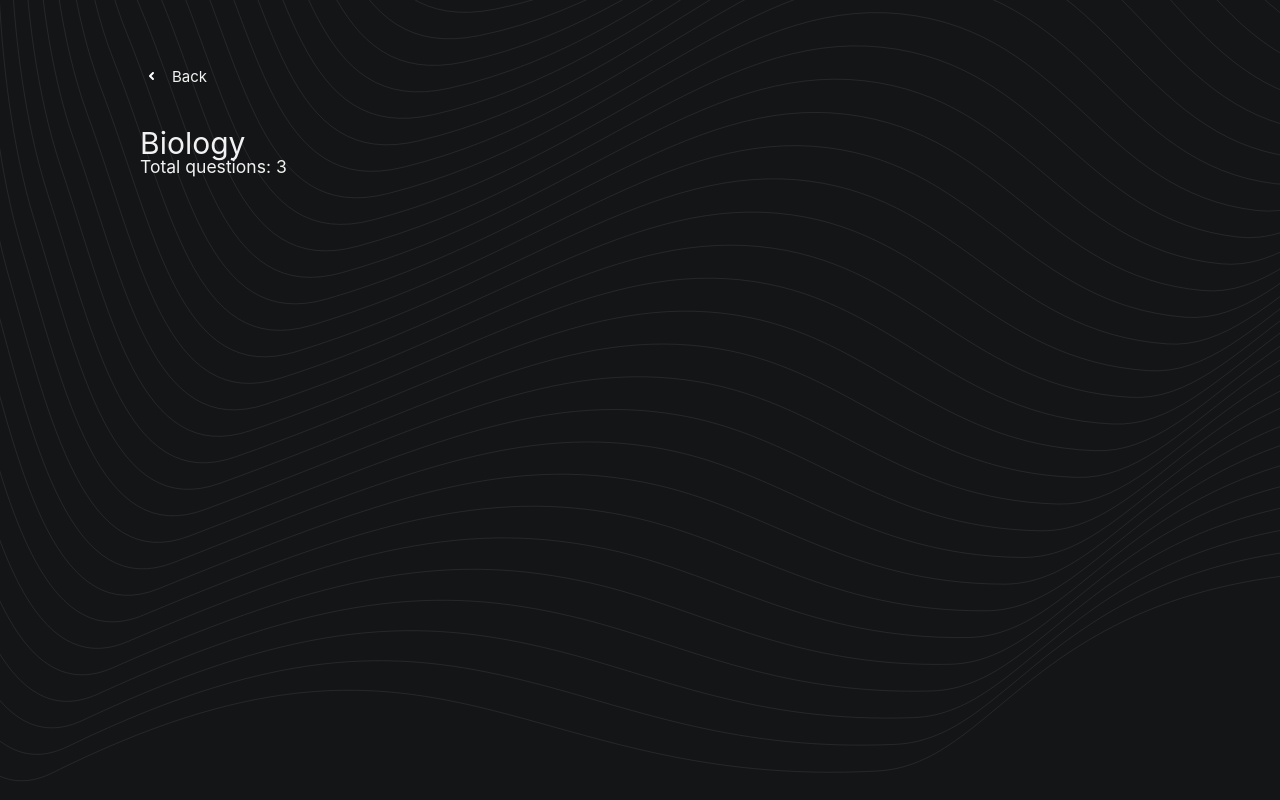
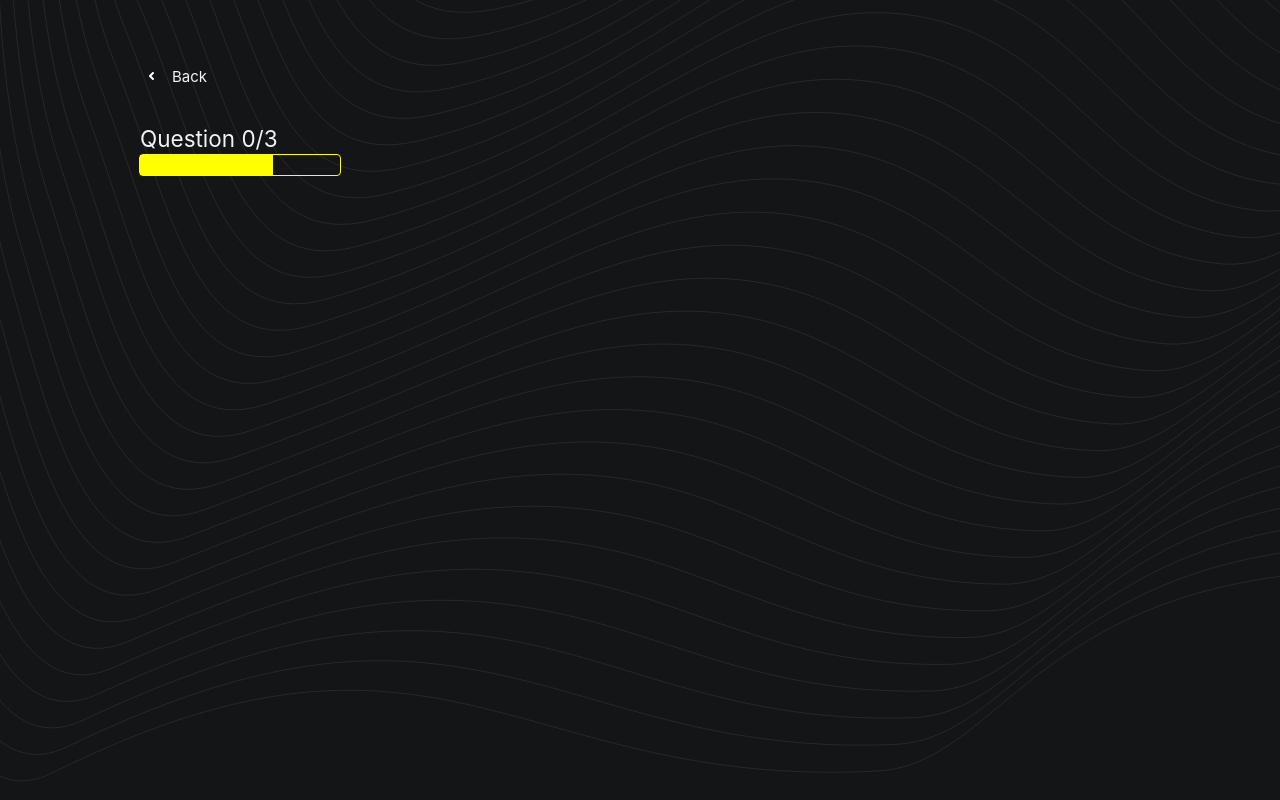
Before and after one commit to vdekterev/vue-learning, a Vue app: page /quizzes/biology in a window 1280 px wide. Built offline with nearby package versions, Linux system fonts and the light colour scheme.

Commit message:
created search-bar

```diff
--- a/src/components/QuizCard.vue
+++ b/src/components/QuizCard.vue
@@ -29,6 +29,7 @@
 	cursor: pointer;
 	margin: 0 auto;
 	position: relative;
+	transition: transform .3s ease-in-out;
 	&_img {
 		overflow: hidden;
 		border-top-left-radius: 8px;
@@ -54,5 +55,8 @@
 		width: 100%;
 		height: 100%;
 	}
+	&:hover {
+		transform: scale(1.05);
+	}
 }
 </style>
--- /dev/null
+++ b/src/components/ui/ProgressBar.vue
@@ -0,0 +1,23 @@
+<script setup>
+
+</script>
+
+<template>
+	<div class="progress-bar">
+		<div class="progress-bar_progress"/>
+	</div>
+</template>
+
+<style scoped lang="scss">
+	.progress-bar {
+		border-radius: 3px;
+		outline: 1px solid yellow;
+		height: 20px;
+		width: 200px;
+		&_progress {
+			width: 66.6%;
+			height: 100%;
+			background-color: yellow;
+		}
+	}
+</style>
--- a/src/views/QuizzQuestionView.vue
+++ b/src/views/QuizzQuestionView.vue
@@ -2,9 +2,8 @@
 import { useRoute } from 'vue-router'
 
 const route = useRoute();
-console.log(route.params.id)
 </script>
 
 <template>
-	<h1>Nested Route!</h1>
+	<h1>QuestionView</h1>
 </template>
--- a/src/views/QuizzView.vue
+++ b/src/views/QuizzView.vue
@@ -2,17 +2,25 @@
 	import {useRoute, useRouter} from 'vue-router'
 	import quizzes from '@/api/quizzes.json';
 	import GetBackArrow from '@/components/ui/GetBackArrow.vue'
+	import { ref } from 'vue'
+	import ProgressBar from '@/components/ui/ProgressBar.vue'
 	const route = useRoute();
 	const router = useRouter();
+
+	const quizzesSolved = ref(0);
+
 	const quizz = quizzes.find(q => q.slug === route.params.slug);
-	const questionsCount = quizz.questions.length
+	const questionsCount = quizz.questions.length;
+
 </script>
 
 <template>
 	<GetBackArrow :text="'Back'" :callback="() => router.push('/')"/>
 	<div class="quizz" v-if="quizz">
-		<h1>{{ quizz.name }}</h1>
-		<h3>Total questions: {{ questionsCount }}</h3>
+		<div class="quizz_head">
+			<h2>Question {{quizzesSolved}}/{{ questionsCount }}</h2>
+			<ProgressBar/>
+		</div>
 		<RouterView/>
 	</div>
 
@@ -23,5 +31,13 @@
 </template>
 
 <style scoped lang="scss">
+	.quizz {
+		&_head {
+			display: flex;
+			flex-direction: column;
+			gap: 4px;
+			align-items: flex-start;
+		}
 
+	}
 </style>
--- a/src/views/QuizzesView.vue
+++ b/src/views/QuizzesView.vue
@@ -36,7 +36,6 @@ watch(search, () => {
 	& .search-bar {
 		border-radius: 8px;
 		padding: 0 8px;
-		place-items: center;
 	}
 }
 </style>
```
Also changed, not shown: .prettierrc.json.
